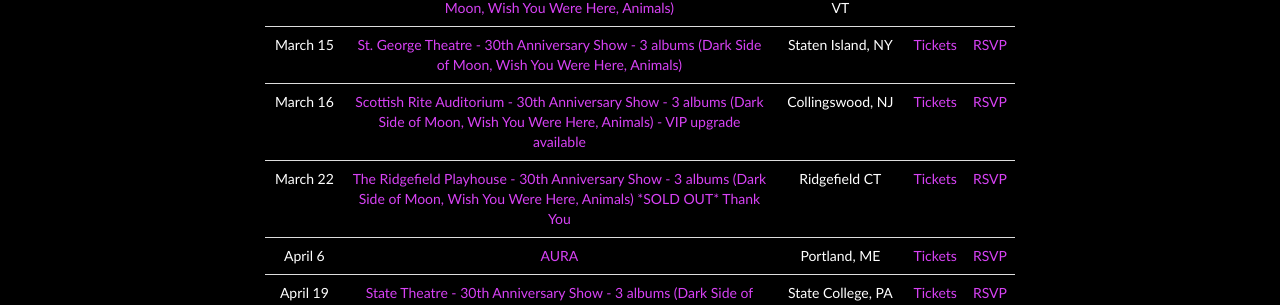
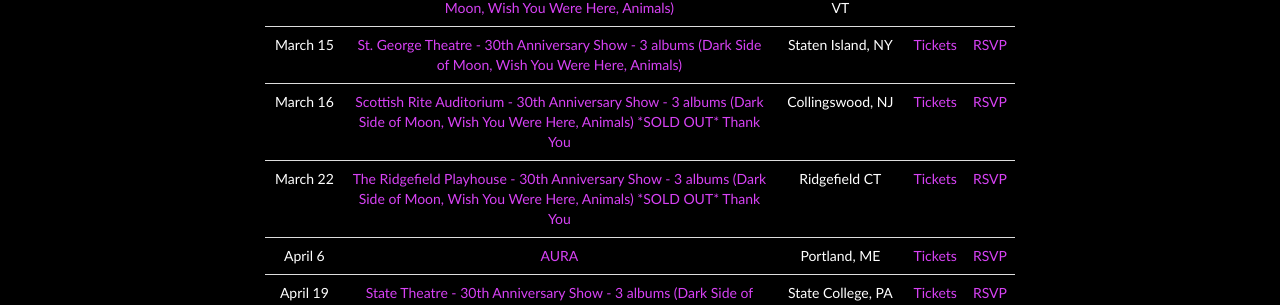
Before and after one commit to machineweb/machineweb.github.io, a Jekyll site: the page built from index.html, in a window 1280 px wide and 900 px high, scrolled down 1110 px. Shown: the part 167-472 px from the top of the window. Built offline with Jekyll 4.4.1, drawn with Linux system fonts in a browser that asks for light colours; comment, search, counter and statistics services are not loaded.

Commit message:
Updated tour

```diff
--- a/_data/tour.yml
+++ b/_data/tour.yml
@@ -3723,7 +3723,7 @@
     order: "1552107600000"
 
   - date: "March 16 2019"
-    venue: "Scottish Rite Auditorium - 30th Anniversary Show - 3 albums (Dark Side of Moon, Wish You Were Here, Animals) - VIP upgrade available"
+    venue: "Scottish Rite Auditorium - 30th Anniversary Show - 3 albums (Dark Side of Moon, Wish You Were Here, Animals)  *SOLD OUT* Thank You"
     venue-url: "https://www1.ticketmaster.com/event/02005574AF9A487A?brand=brepresents"
     location: "Collingswood, NJ"
     tickets-url: "https://www1.ticketmaster.com/event/02005574AF9A487A?brand=brepresents"
```
